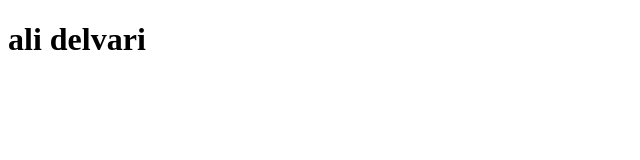
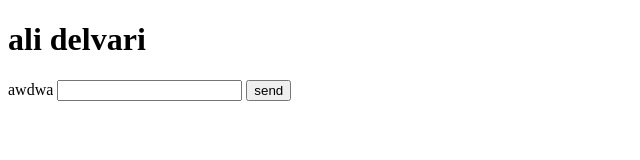
Before and after one commit to Amirkhorashadi/gitamirkhorashadi, a plain HTML site: page index.html in a window 1280 px wide. Shown: the whole page, without its empty margins (0-640 px from the left). Drawn offline with Linux system fonts and the light colour scheme.

```diff
--- a/index.html
+++ b/index.html
@@ -8,5 +8,10 @@
 </head>
 <body>
     <h1>ali delvari</h1>
+    <form action="">
+        <label for="">awdwa</label>
+        <input type="text" name="" id="">
+        <button>send</button>
+    </form>
 </body>
 </html>
```
